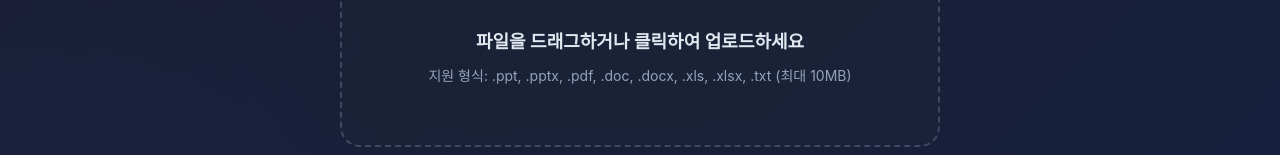
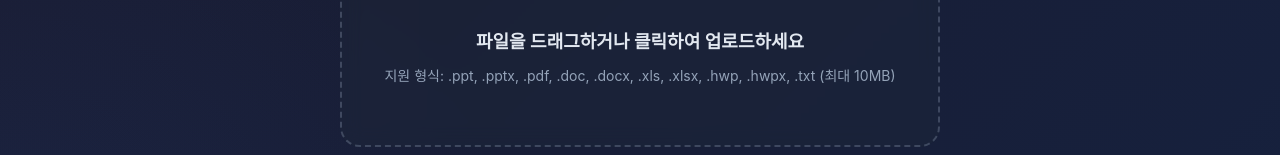
Before and after one commit to jbonnie/Markdown-Creator, a React (Vite) app in the folder frontend/: page / in a window 1280 px wide. Shown: the part 473-628 px from the top of the page. Built offline with nearby package versions, Linux system fonts and the light colour scheme.

Commit message:
Feat: 한글 문서 업로드 가능하도록 추가

```diff
--- a/frontend/src/components/FileUpload.tsx
+++ b/frontend/src/components/FileUpload.tsx
@@ -9,7 +9,7 @@ interface FileUploadProps {
 
 function FileUpload({
   onFilesSelect,
-  acceptedTypes = ['.ppt', '.pptx', '.pdf', '.doc', '.docx', '.xls', '.xlsx', '.txt'],
+  acceptedTypes = ['.ppt', '.pptx', '.pdf', '.doc', '.docx', '.xls', '.xlsx', '.hwp', '.hwpx', '.txt'],
   maxSizeMB = 10
 }: FileUploadProps) {
   const [selectedFiles, setSelectedFiles] = useState<File[]>([])
```
